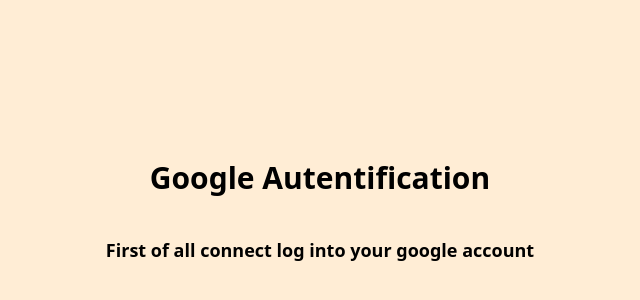
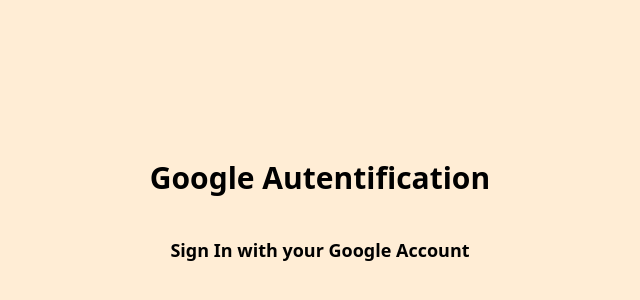
Before and after one commit to zk-auth-com/mina-google-keys, a SvelteKit app in the folder ui/: page / in a window 1280 px wide. Shown: the part 136-436 px from the top of the page, without its empty margins (320-960 px from the left). Built offline with nearby package versions, Linux system fonts and the light colour scheme; no server answers.

Commit message:
update commit

```diff
--- a/ui/src/routes/+page.svelte
+++ b/ui/src/routes/+page.svelte
@@ -176,17 +176,17 @@
     <main class='flex flex-col items-center justify-center h-screen bg-orange-100'>
         <h1 class='text-center mb-10 text-3xl font-bold'>Google Autentification</h1>
         {#if changeEmailTx}
-            <p class="mb-10 text-lg font-semibold">Link of transaction of changing the state of your email: </p>
+            <p class="mb-10 text-lg font-semibold">Link to the transaction for changing the status of your email.: </p>
             <a class="mb-5" href={changeEmailTx}>{changeEmailTx}</a>
         {/if}
         {#if responseGetMoney}
-            <p class="mb-10 text-lg font-semibold">Receiving the money...</p>
+            <p class="mb-10 text-lg font-semibold">Receiving...</p>
         {/if}
         {#if responseSendMoney}
-            <p class="mb-10 text-lg font-semibold">Sending the money...</p>
+            <p class="mb-10 text-lg font-semibold">Sending...</p>
         {/if}
         {#if !jwt}
-            <p class="mb-10 text-lg font-semibold">First of all connect log into your google account</p>
+            <p class="mb-10 text-lg font-semibold">Sign In with your Google Account</p>
         {/if}
         {#if !jwt}
         <div class="mt-16" id="signInDiv"/>
```
